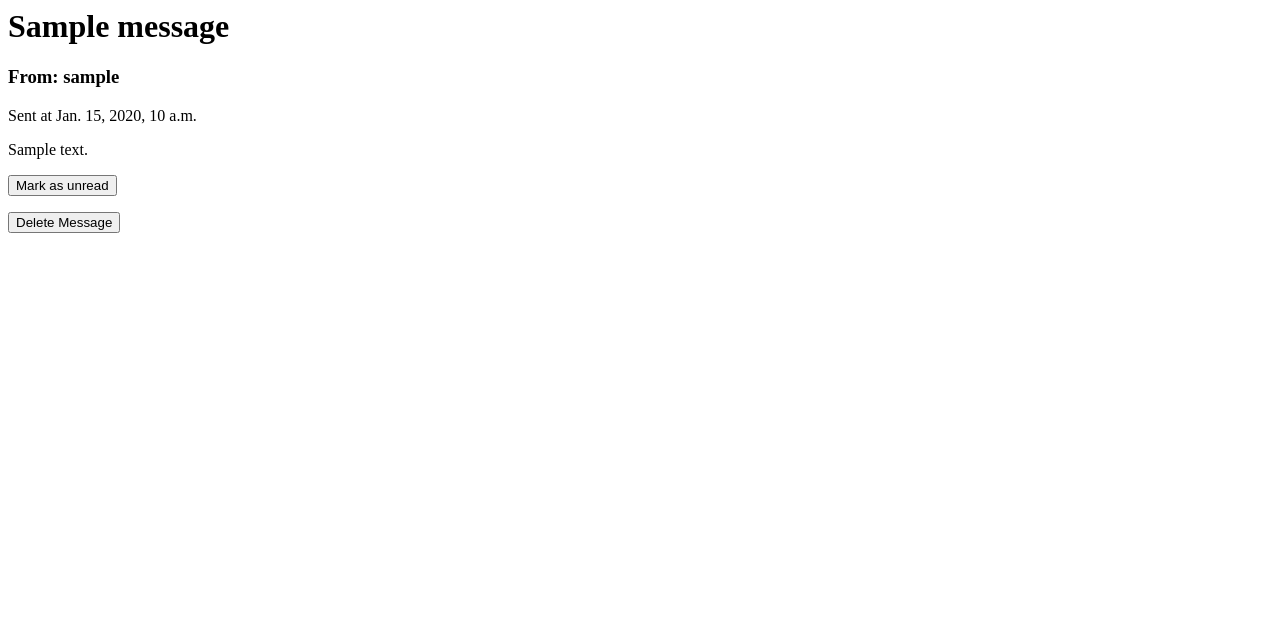
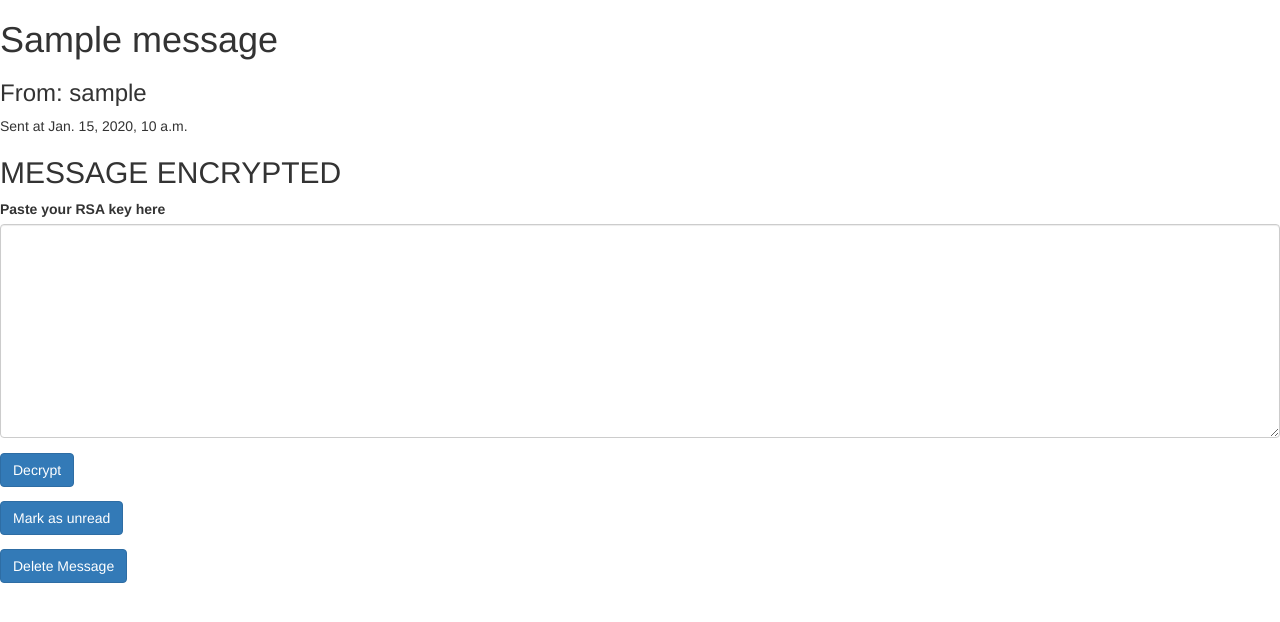
Before and after one commit to Daniel-Hoerauf/cs3240-f16-team11, a Django app: page /message/view/1/ in a window 1280 px wide. Shown: the top 622 px of the page. Run offline with Django 3.2, Linux system fonts and the light colour scheme; a user stored in the database is signed in; tables that the repository leaves empty hold one stand-in row (values such as "Sample post"); parts of the project's set-up code (start-up, migrations or seed data) failed here and were passed over; some libraries are stand-ins or nearby versions.

Commit message:
Encrypted private messages work

```diff
--- /dev/null
+++ b/templates/web/private_key.html
@@ -0,0 +1,5 @@
+<h1>Message Sent!</h1>
+
+<p>Copy the following key and send it to the recipient.<br> <strong>They will not be able to decrypt your message without it!</strong></p>
+
+<pre>{{ key }}</pre>
--- a/templates/web/view_message.html
+++ b/templates/web/view_message.html
@@ -1,10 +1,25 @@
+{% load bootstrap3 %}
+{% bootstrap_css %}
+{% bootstrap_javascript %}
 <h1>{{ message.subject }}</h1>
 
 <h3>From: {{ message.sender.username }}</h3>
 
 <p>Sent at {{ message.sent }}</p>
 
+{% if message.encrypted %}
+
+<h2>MESSAGE ENCRYPTED</h2>
+<form method='post' class='form'>
+  {% csrf_token %}
+  <div class="form-group"><label class="control-label" for="id_key">Paste your RSA key here</label><textarea class="form-control" cols="40" id="id_key" name="key" placeholder="Everything between -----BEGIN RSA PRIVATE KEY-----
+-----END RSA PRIVATE KEY-----" required="required" rows="10" title="">
+  </textarea></div>
+  <button type='submit' class='btn btn-primary'>Decrypt</button
+></form>
+{% else %}
 <p>{{ message.message }}</p>
+{% endif %}
 
 <form method='post' class='form'>
   {% csrf_token %}
--- a/web/views.py
+++ b/web/views.py
@@ -4,20 +4,18 @@ from django.contrib.messages import error
 from django.contrib.auth import login, authenticate
 from django.contrib.auth.models import User, Group
 from django.contrib.auth.decorators import login_required
-from django.shortcuts import render, redirect
-from django.contrib.messages import error
-from django.contrib.auth import login, authenticate
-from django.contrib.auth.models import User
-from django.contrib.auth.decorators import login_required
 from django.db import IntegrityError
 from django.views.decorators.http import require_http_methods
-from django.db import models as m
 from urllib.parse import quote
 from .models import UserGroup, Message
 from .forms import MessageForm
-from django import template
 from django.core.exceptions import ObjectDoesNotExist
 from django.contrib import messages
+from Crypto.PublicKey import RSA
+from Crypto import Random
+from base64 import b64encode, b64decode
+
+random_generator = Random.new().read
 
 
 @login_required
@@ -119,6 +117,14 @@ def send_message(request, user):
         message.read = False
         message.sender = User.objects.get(username=request.user.username)
         message.recipient = get_object_or_404(User, username=user)
+        if message.encrypted:
+            text = message.message
+            key = RSA.generate(1024, random_generator)
+            enc_data = key.publickey().encrypt(text.encode(), 32)
+            message.message = b64encode(enc_data[0])
+            message.save()
+            return render(request, 'web/private_key.html', {'key':
+                                                            key.exportKey()})
         message.save()
     else:
         return redirect('message/post/?user={}'.format(user))
@@ -144,6 +150,11 @@ def message_page(request, pk):
         elif request.POST.get('delete', False):
             message.delete()
             return redirect('/messages/')
+        elif request.POST.get('key', False):
+            key = RSA.importKey(request.POST['key'].strip())
+            message.message = key.decrypt(b64decode(message.message))
+            message.encrypted = False
+            return render(request, 'web/view_message.html', {'message': message})
         else:
             return HttpResponse(status=400)
     message.read = True
@@ -214,7 +225,7 @@ def delete_member(request):
             if member == user:
                 group.members.remove(member)
                 check = True
-        if check == True:
+        if check is True:
             messages.add_message(request, messages.SUCCESS, 'User has been deleted.')
             return redirect('/group/?name={}'.format(quote(group_name)))
             return HttpResponse(status=201)
```
